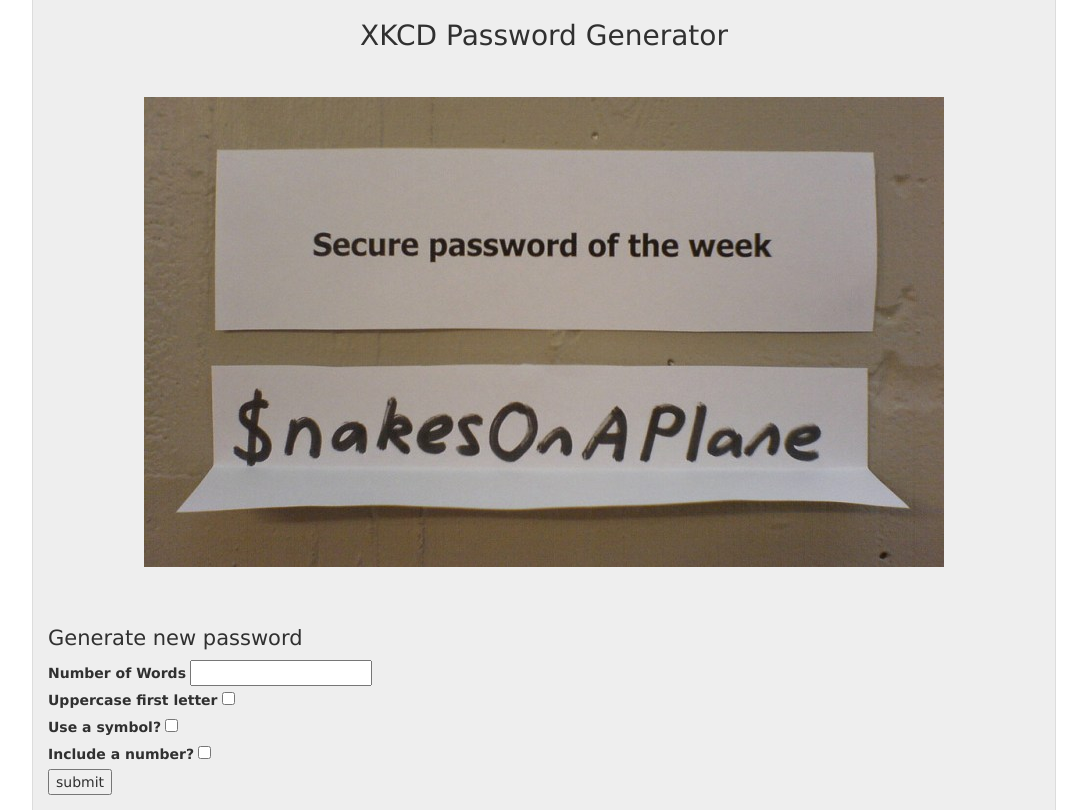
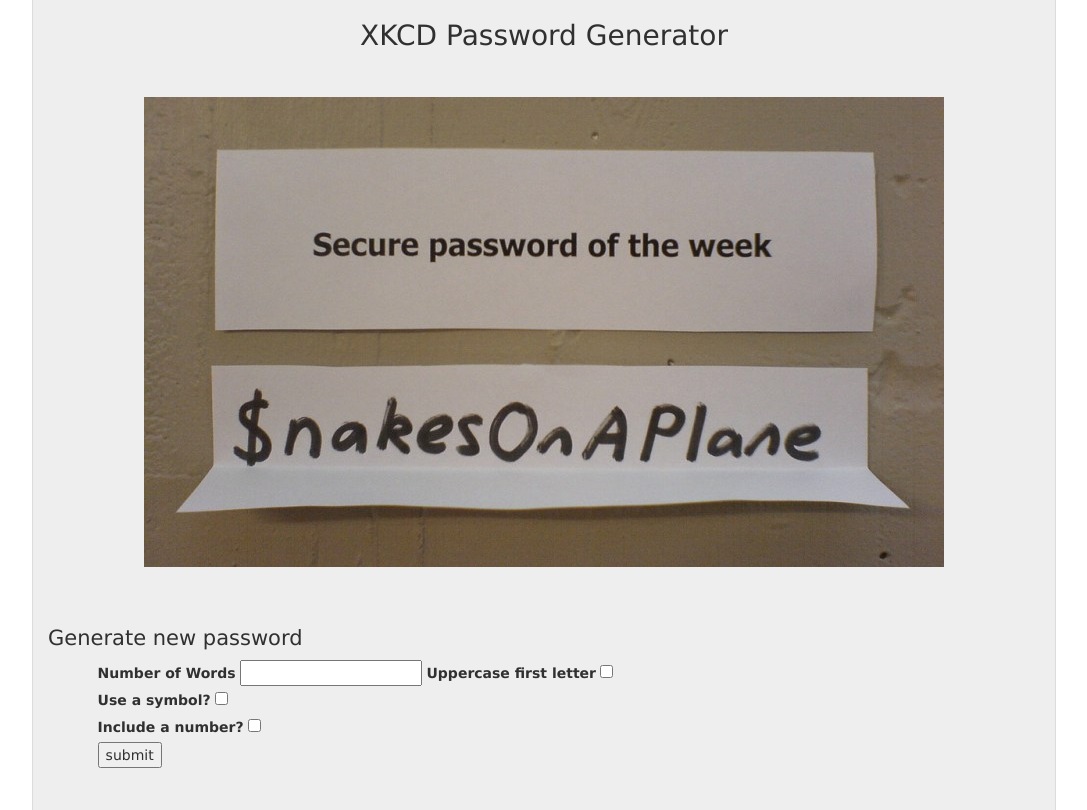
Before and after one commit to JKENT70/p2, a PHP site: page / in a window 1280 px wide. Shown: the part 21-831 px from the top of the page, without its empty margins (96-1183 px from the left). Run offline with PHP 8.4, Linux system fonts and the light colour scheme; data that the repository does not hold is empty; some libraries are stand-ins or nearby versions.

Commit message:
changed page layout

```diff
--- a/content.php
+++ b/content.php
@@ -5,11 +5,13 @@
     <img class="snakes" src="img/password.JPG" alt="Password Image">
     <br><br>
 	<h2>Generate new password</h2>
-
+		<div style="width:90%; margin: 0 auto;">
 			<form method="post" action="index.php">
-
+				<table width="100%" cellpadding="5" cellspacing="0" border="0"
+					<tr>
+						<td>
 							<label name="">Number of Words</label>
-			<input type="text" id="count" name="count"><br>
+							<input type="text" id="count" name="count">
 
 							<label name="uppercase">Uppercase first letter</label>
 							<input type="checkbox" name="uppercase" value="y" /><br/>
@@ -21,8 +23,11 @@
 							<input type="checkbox" name="number" value="y" /><br />
 
 							<input type="submit" name="submit" value="submit"/>
-
+						</td>
+					</tr>
+				</table>
 			</form>
+		</div>
     <br><br>
     <div>Your Password is: <?php echo $pword ?></div>
 
```
Lines whose indentation alone changed are shown as unchanged.
